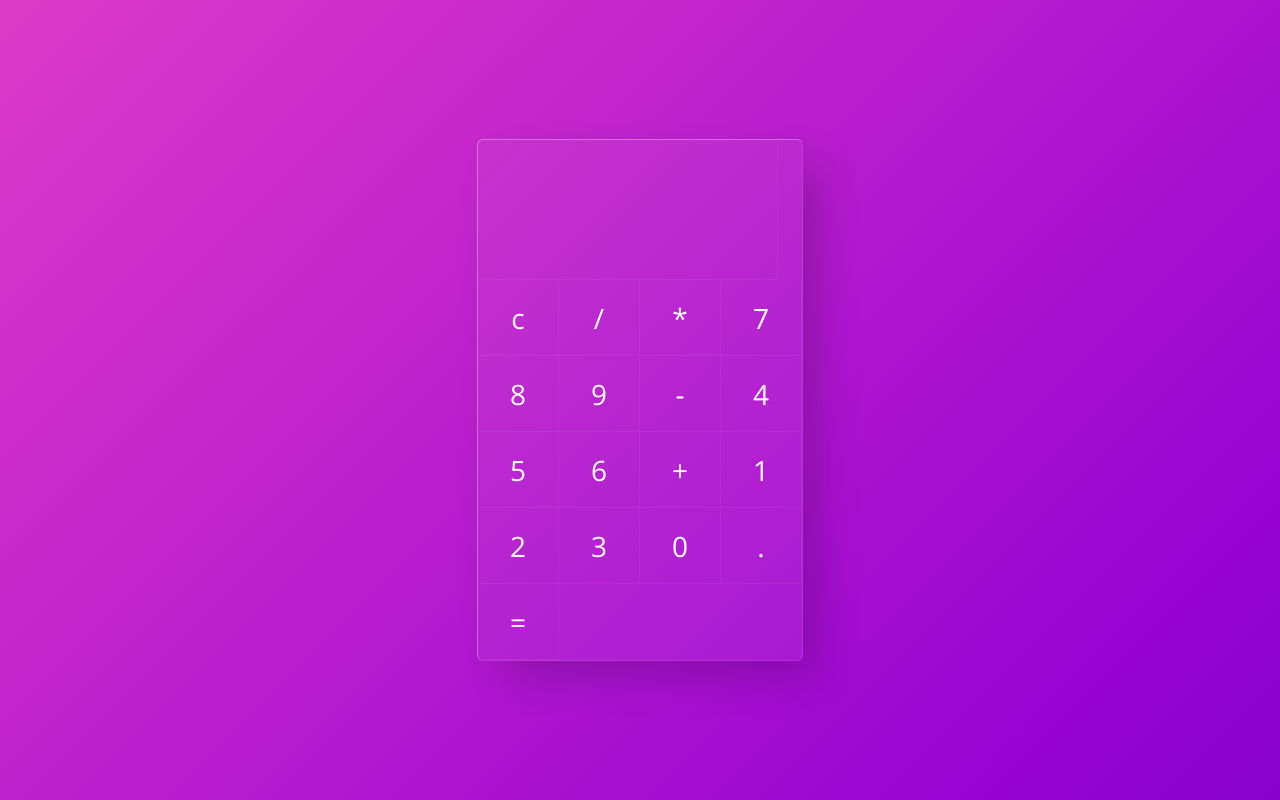
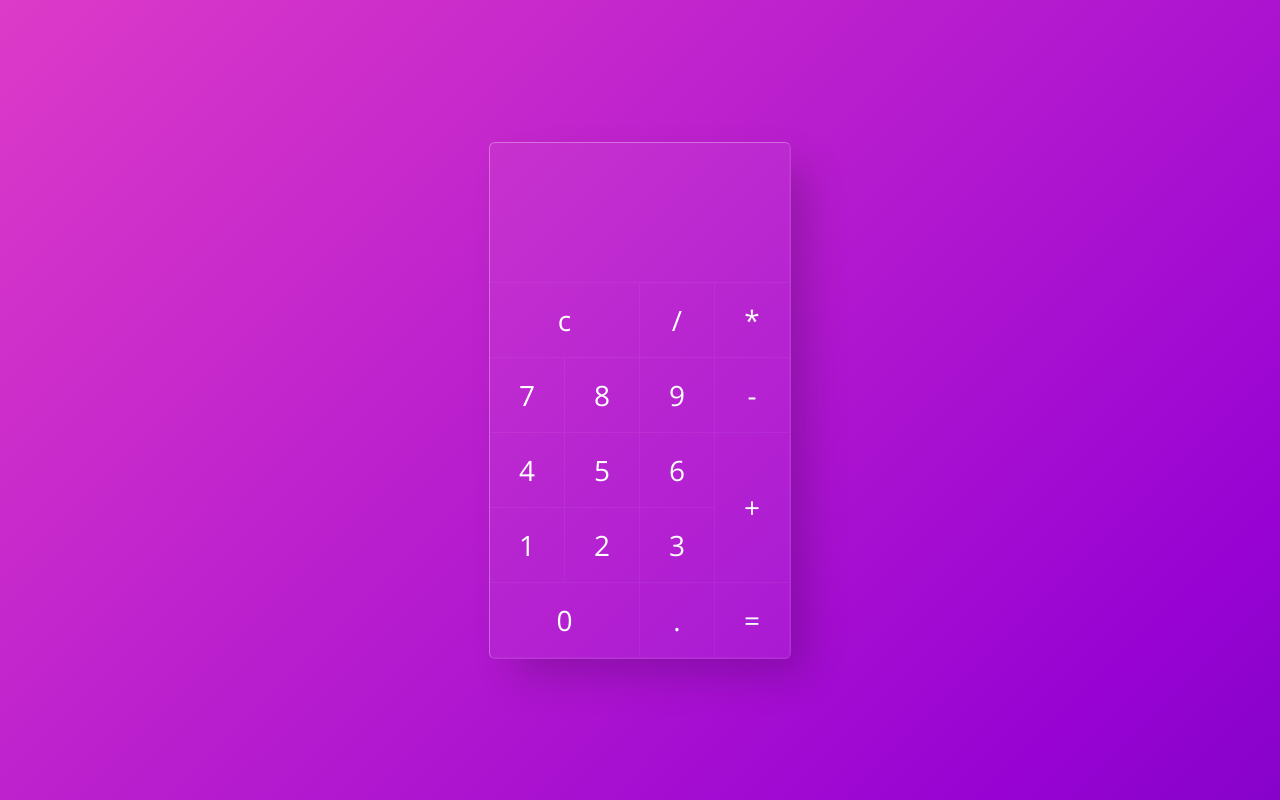
Before and after one commit to emjose/calculator-tilt, a plain HTML site: page index.html in a window 1280 px wide. Drawn offline with nearby package versions, Linux system fonts and the light colour scheme.

Commit message:
fix sizing of values

```diff
--- a/index.html
+++ b/index.html
@@ -21,11 +21,11 @@
             <span class="num" onclick="document.calc.txt.value += '4'">4</span>
             <span class="num" onclick="document.calc.txt.value += '5'">5</span>
             <span class="num" onclick="document.calc.txt.value += '6'">6</span>
-            <span class="num" onclick="document.calc.txt.value += '+'">+</span>
+            <span class="num plus" onclick="document.calc.txt.value += '+'">+</span>
             <span class="num" onclick="document.calc.txt.value += '1'">1</span>
             <span class="num" onclick="document.calc.txt.value += '2'">2</span>
             <span class="num" onclick="document.calc.txt.value += '3'">3</span>
-            <span class="num" id="singlezero" onclick="document.calc.txt.value += '0'">0</span>
+            <span class="num zero" onclick="document.calc.txt.value += '0'">0</span>
             <!-- <span class="num" id="doublezero" onclick="document.calc.txt.value += '00'">00</span> -->
             <span class="num" onclick="document.calc.txt.value += '.'">.</span>
             <span class="num" onclick="document.calc.txt.value =eval(calc.txt.value)">=</span>
--- a/style.css
+++ b/style.css
@@ -102,8 +102,8 @@ body {
 .container .calculator span {
   display: grid;
   place-items: center;
-  width: 81px;
-  height: 76px;
+  width: 75px;
+  height: 75px;
   color: #fff;
   font-weight: 400;
   cursor: pointer;
@@ -124,3 +124,18 @@ body {
   color: #fff;
   font-weight: bold;
 }
+
+.container .calculator .clear {
+  grid-column: span 2;
+  width: 150px;
+}
+
+.container .calculator .plus {
+  grid-row: span 2;
+  height: 150px;
+}
+
+.container .calculator .zero {
+  grid-column: span 2;
+  width: 150px;
+}
```
